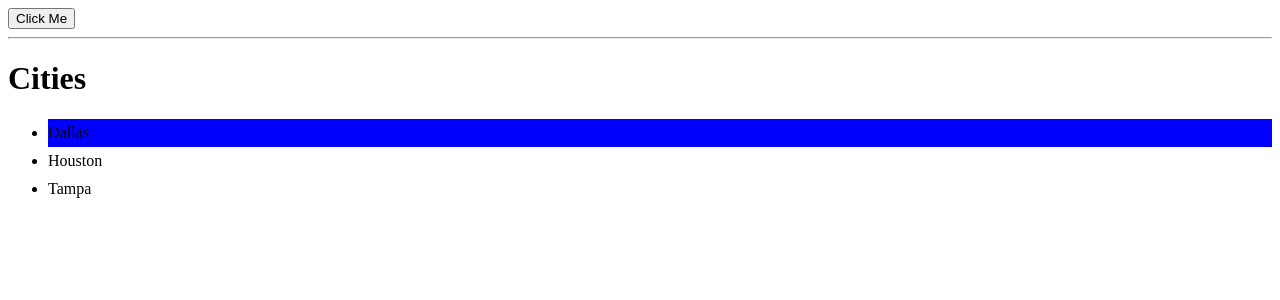
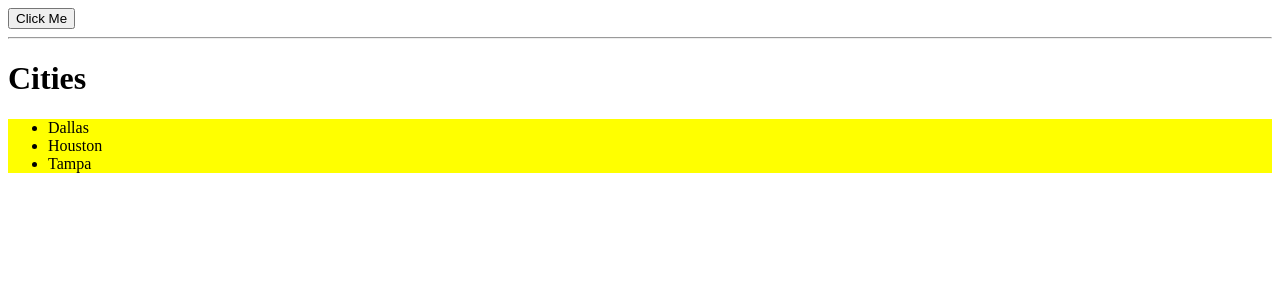
Before and after one commit to tapiwam/react-practice1, a React (Vite) app: page / in a window 1280 px wide. Shown: the top 300 px of the page. Built offline with nearby package versions, Linux system fonts and the light colour scheme.

Commit message:
Stlying with inline CSS

```diff
--- a/src/components/ListGroup/ListGroup.tsx
+++ b/src/components/ListGroup/ListGroup.tsx
@@ -1,21 +1,4 @@
 import { useState } from "react";
-import styled from "styled-components";
-
-const List = styled.ul`
-  .list-group {
-    list-style: none;
-    padding: 0;
-  }
-`;
-
-interface ListItemProps {
-  active: boolean;
-}
-
-const ListItem = styled.li<ListItemProps>`
-  padding: 5px 0;
-  background: ${(props) => (props.active ? "blue" : null)};
-`;
 
 interface Props {
   items: string[];
@@ -30,10 +13,9 @@ function ListGroup({ items, heading, onSelectItem }: Props) {
     <>
       <h1>{heading}</h1>
       {items.length === 0 && <p>No items found</p>}
-      <List className="list-group">
+      <ul className="list-group" style={{ backgroundColor: "yellow" }}>
         {items.map((item, index) => (
-          <ListItem
-            active={index === selectedIndex}
+          <li
             key={item}
             onClick={() => {
               setSelectedIndex(index);
@@ -41,9 +23,9 @@ function ListGroup({ items, heading, onSelectItem }: Props) {
             }}
           >
             {item}
-          </ListItem>
+          </li>
         ))}
-      </List>
+      </ul>
     </>
   );
 }
```
